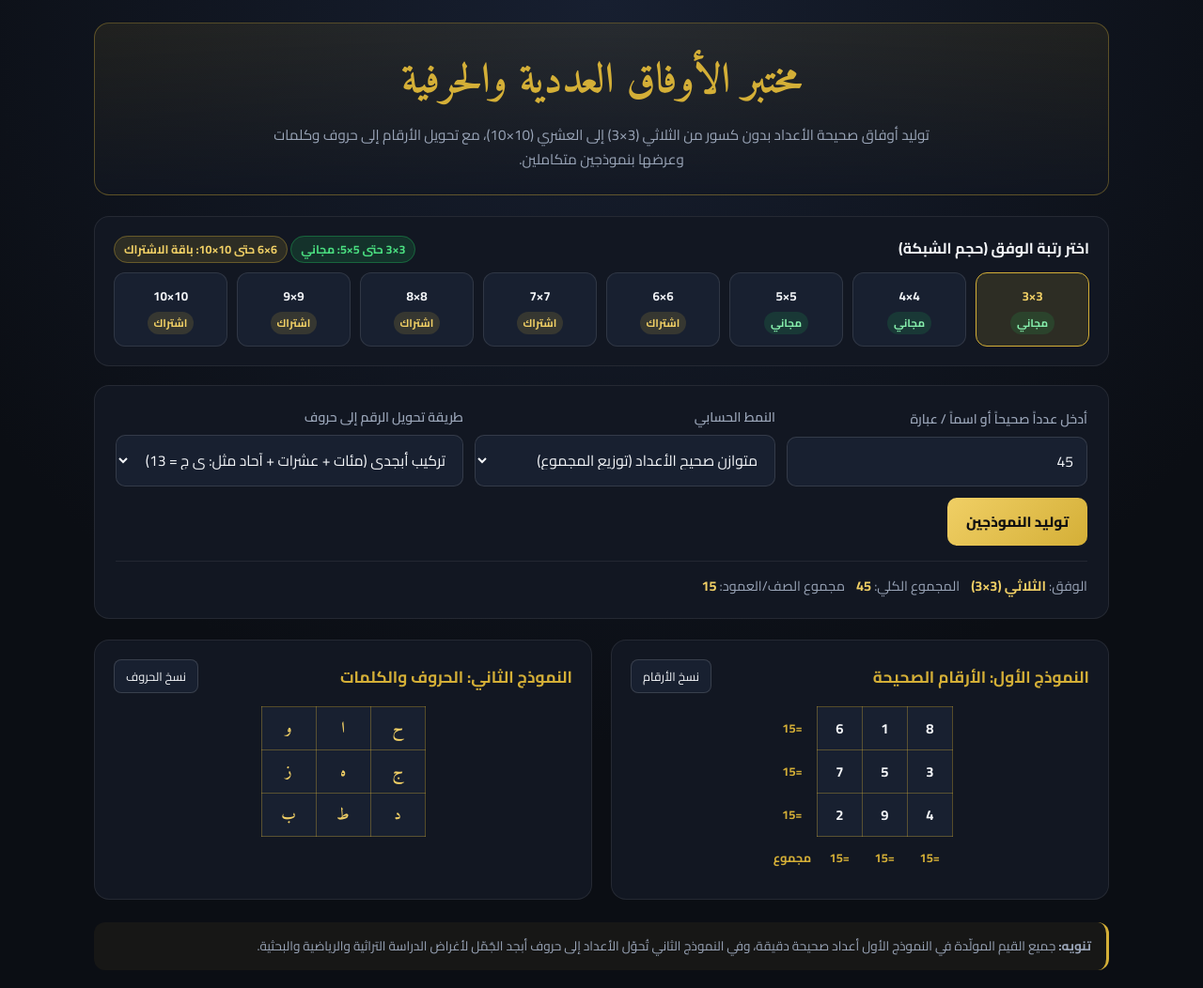
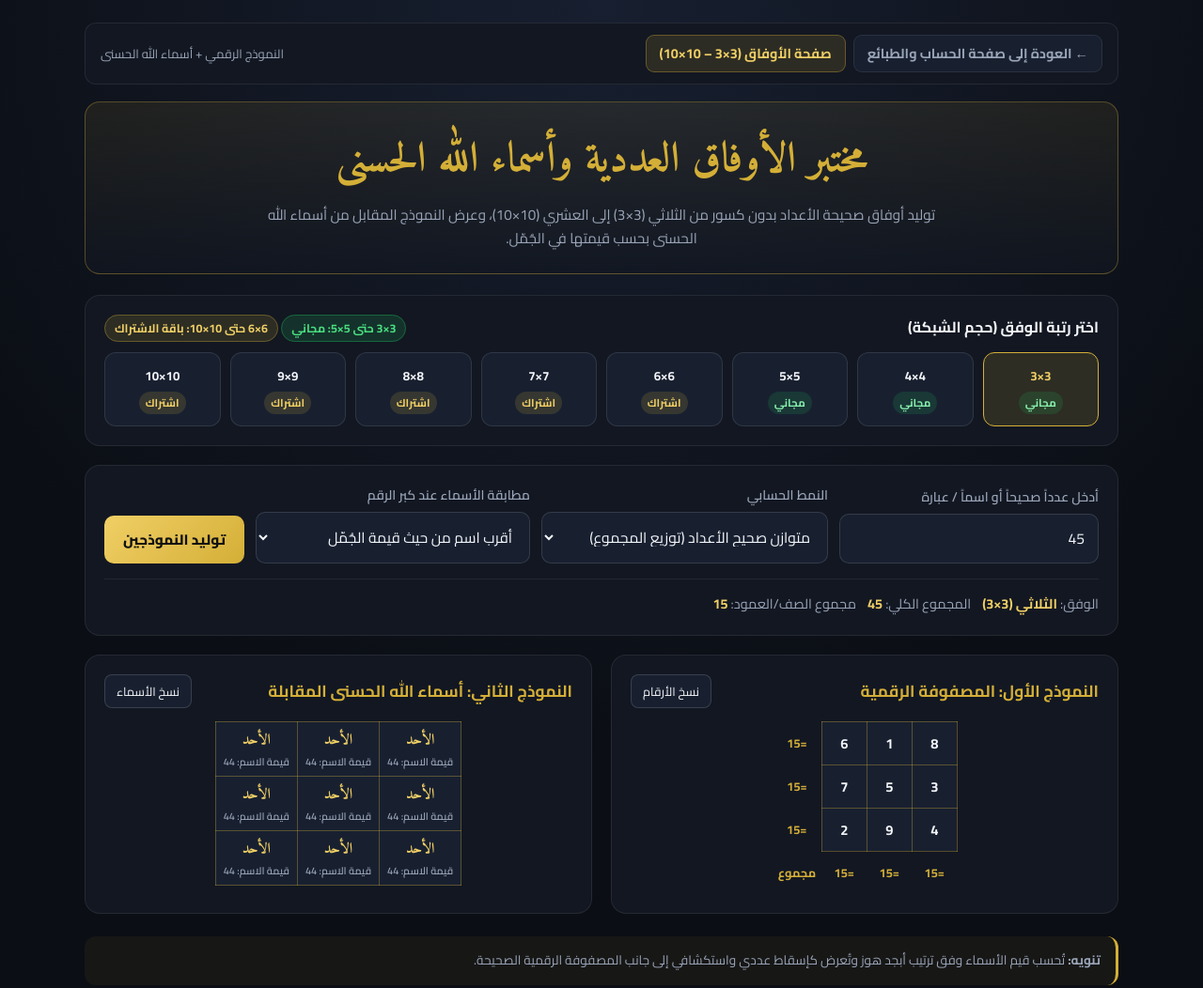
Before and after one commit to salsalmany1-ux/awfaq-abjad, a plain HTML site: page wafq.html in a window 1280 px wide. Shown: the top 1052 px of the page at 94% size. Drawn offline with Linux system fonts and the light colour scheme.

Commit message:
Update wafq.html

```diff
--- a/wafq.html
+++ b/wafq.html
@@ -3,7 +3,7 @@
 <head>
   <meta charset="UTF-8" />
   <meta name="viewport" content="width=device-width, initial-scale=1.0" />
-  <title>مختبر الأوفاق (3×3 حتى 10×10) | أرقام وحروف</title>
+  <title>مختبر الأوفاق (3×3 حتى 10×10) | أرقام وأسماء الله الحسنى</title>
   <link rel="preconnect" href="https://fonts.googleapis.com">
   <link rel="preconnect" href="https://fonts.gstatic.com" crossorigin>
   <link href="https://fonts.googleapis.com/css2?family=Amiri:wght@700&family=Cairo:wght@400;600;700;800&display=swap" rel="stylesheet">
@@ -18,7 +18,6 @@
       --gold-border: rgba(212, 175, 55, 0.35);
       --text: #f3f5f8;
       --muted: #9aa5b8;
-      --success: #22c55e;
       --radius: 16px;
     }
 
@@ -34,8 +33,45 @@
     }
 
     .container {
-      max-width: 1080px;
+      max-width: 1100px;
       margin: 0 auto;
+    }
+
+    .nav-bar {
+      display: flex;
+      flex-wrap: wrap;
+      justify-content: space-between;
+      align-items: center;
+      gap: 10px;
+      margin-bottom: 18px;
+      padding: 12px 16px;
+      background: var(--surface);
+      border: 1px solid rgba(255,255,255,0.08);
+      border-radius: 12px;
+    }
+
+    .nav-links {
+      display: flex;
+      flex-wrap: wrap;
+      gap: 8px;
+    }
+
+    .nav-link {
+      text-decoration: none;
+      color: var(--muted);
+      background: var(--surface-2);
+      border: 1px solid rgba(255,255,255,0.08);
+      padding: 7px 14px;
+      border-radius: 9px;
+      font-size: 0.9rem;
+      font-weight: 700;
+      transition: 0.2s ease;
+    }
+
+    .nav-link.active, .nav-link:hover {
+      color: var(--gold-bright);
+      border-color: var(--gold-border);
+      background: var(--gold-soft);
     }
 
     header {
@@ -57,11 +93,11 @@
     header p {
       color: var(--muted);
       font-size: 0.95rem;
-      max-width: 720px;
+      max-width: 740px;
       margin: 0 auto;
     }
 
-    .size-selector-card {
+    .size-selector-card, .controls-card {
       background: var(--surface);
       border: 1px solid rgba(255,255,255,0.08);
       border-radius: var(--radius);
@@ -105,7 +141,6 @@
     }
 
     .size-btn {
-      position: relative;
       background: var(--surface-2);
       color: var(--text);
       border: 1px solid rgba(255,255,255,0.1);
@@ -146,14 +181,6 @@
     .size-btn.pro-btn .tag {
       background: rgba(212, 175, 55, 0.16);
       color: var(--gold-bright);
-    }
-
-    .controls-card {
-      background: var(--surface);
-      border: 1px solid rgba(255,255,255,0.08);
-      border-radius: var(--radius);
-      padding: 22px;
-      margin-bottom: 22px;
     }
 
     .controls-row {
@@ -282,11 +309,20 @@
       font-size: 0.92rem;
     }
 
-    table.grid-table td.letters-cell {
+    table.grid-table td.names-cell {
       font-family: 'Amiri', serif;
-      font-size: 1.05rem;
+      font-size: 0.98rem;
       color: var(--gold-bright);
-      min-width: 58px;
+      min-width: 72px;
+      padding: 6px 8px;
+    }
+
+    table.grid-table td.names-cell small {
+      display: block;
+      font-family: 'Cairo', sans-serif;
+      font-size: 0.68rem;
+      color: var(--muted);
+      font-weight: 600;
     }
 
     table.grid-table td.sum-cell {
@@ -298,7 +334,6 @@
       min-width: 44px;
     }
 
-    /* نافذة الاشتراك / الدفع للأحجام 6x6 إلى 10x10 */
     .paywall-card {
       background: linear-gradient(145deg, rgba(212,175,55,0.11), rgba(18,23,34,0.95));
       border: 1px solid var(--gold);
@@ -324,7 +359,7 @@
     .paywall-features {
       list-style: none;
       text-align: right;
-      max-width: 440px;
+      max-width: 460px;
       margin: 0 auto 22px;
       display: grid;
       gap: 8px;
@@ -357,12 +392,19 @@
 </head>
 <body>
   <div class="container">
+    <nav class="nav-bar">
+      <div class="nav-links">
+        <a href="index.html" class="nav-link">← العودة إلى صفحة الحساب والطبائع</a>
+        <a href="wafq.html" class="nav-link active">صفحة الأوفاق (3×3 – 10×10)</a>
+      </div>
+      <span style="font-size: 0.82rem; color: var(--muted);">النموذج الرقمي + أسماء الله الحسنى</span>
+    </nav>
+
     <header>
-      <h1>مختبر الأوفاق العددية والحرفية</h1>
-      <p>توليد أوفاق صحيحة الأعداد بدون كسور من الثلاثي (3×3) إلى العشري (10×10)، مع تحويل الأرقام إلى حروف وكلمات وعرضها بنموذجين متكاملين.</p>
+      <h1>مختبر الأوفاق العددية وأسماء الله الحسنى</h1>
+      <p>توليد أوفاق صحيحة الأعداد بدون كسور من الثلاثي (3×3) إلى العشري (10×10)، وعرض النموذج المقابل من أسماء الله الحسنى بحسب قيمتها في الجُمّل.</p>
     </header>
 
-    <!-- اختيار حجم الوفق -->
     <section class="size-selector-card">
       <div class="section-title">
         <span>اختر رتبة الوفق (حجم الشبكة)</span>
@@ -374,7 +416,6 @@
       <div class="sizes-grid" id="sizesGrid"></div>
     </section>
 
-    <!-- منطقة الإدخال والتحكم -->
     <section class="controls-card" id="controlsSection">
       <div class="controls-row">
         <div class="field">
@@ -389,10 +430,10 @@
           </select>
         </div>
         <div class="field">
-          <label for="letterMode">طريقة تحويل الرقم إلى حروف</label>
-          <select id="letterMode">
-            <option value="compound">تركيب أبجدي (مئات + عشرات + آحاد مثل: ي ج = 13)</option>
-            <option value="direct">قيمة حرفية مباشرة / تفصيلية</option>
+          <label for="matchMode">مطابقة الأسماء عند كبر الرقم</label>
+          <select id="matchMode">
+            <option value="nearest">أقرب اسم من حيث قيمة الجُمّل</option>
+            <option value="combo">دمج اسمين لتقريب القيمة إذا زاد الرقم</option>
           </select>
         </div>
         <button class="btn" id="generateBtn">توليد النموذجين</button>
@@ -400,11 +441,10 @@
       <div class="meta-bar" id="metaBar"></div>
     </section>
 
-    <!-- عرض النموذجين أو بوابة الاشتراك -->
     <div id="outputArea"></div>
 
     <div class="note">
-      <strong>تنويه:</strong> جميع القيم المولّدة في النموذج الأول أعداد صحيحة دقيقة، وفي النموذج الثاني تُحوّل الأعداد إلى حروف أبجد الجُمّل لأغراض الدراسة التراثية والرياضية والبحثية.
+      <strong>تنويه:</strong> تُحسب قيم الأسماء وفق ترتيب أبجد هوز وتُعرض كإسقاط عددي واستكشافي إلى جانب المصفوفة الرقمية الصحيحة.
     </div>
   </div>
 
@@ -418,10 +458,35 @@
       'ذ': 700, 'ض': 800, 'ظ': 900, 'غ': 1000
     };
 
-    // حروف الجُمّل للآحاد والعشرات والمئات
-    const ONES_MAP = { 1: 'ا', 2: 'ب', 3: 'ج', 4: 'د', 5: 'ه', 6: 'و', 7: 'ز', 8: 'ح', 9: 'ط' };
-    const TENS_MAP = { 10: 'ي', 20: 'ك', 30: 'ل', 40: 'م', 50: 'ن', 60: 'س', 70: 'ع', 80: 'ف', 90: 'ص' };
-    const HUND_MAP = { 100: 'ق', 200: 'ر', 300: 'ش', 400: 'ت', 500: 'ث', 600: 'خ', 700: 'ذ', 800: 'ض', 900: 'ظ', 1000: 'غ' };
+    // قائمة مختارة من أسماء الله الحسنى مع حساب قيمة كل اسم وفق أبجد هوز
+    const RAW_ASMA = [
+      'الرحمن', 'الرحيم', 'الملك', 'القدوس', 'السلام', 'المؤمن', 'المهيمن', 'العزيز',
+      'الجبار', 'المتكبر', 'الخالق', 'البارئ', 'المصور', 'الغفار', 'القهار', 'الوهاب',
+      'الرزاق', 'الفتاح', 'العليم', 'القابض', 'الباسط', 'الخافض', 'الرافع', 'المعز',
+      'المذل', 'السميع', 'البصير', 'الحكم', 'العدل', 'اللطيف', 'الخبير', 'الحليم',
+      'العظيم', 'الغفور', 'الشكور', 'العلي', 'الكبير', 'الحفيظ', 'المقيت', 'الحسيب',
+      'الجليل', 'الكريم', 'الرقيب', 'المجيب', 'الواسع', 'الحكيم', 'الودود', 'المجيد',
+      'الباعث', 'الشهيد', 'الحق', 'الوكيل', 'القوي', 'المتين', 'الولي', 'الحميد',
+      'المحصي', 'المبدئ', 'المعيد', 'المحيي', 'المميت', 'الحي', 'القيوم', 'الواجد',
+      'الماجد', 'الواحد', 'الأحد', 'الصمد', 'القادر', 'المقتدر', 'المقدم', 'المؤخر',
+      'الأول', 'الآخر', 'الظاهر', 'الباطن', 'الوالي', 'المتعالي', 'البر', 'التواب',
+      'المنتقم', 'العفو', 'الرؤوف', 'مالك الملك', 'ذو الجلال والإكرام', 'المقسط',
+      'الجامع', 'الغني', 'المغني', 'المانع', 'الضار', 'النافع', 'النور', 'الهادي',
+      'البديع', 'الباقي', 'الوارث', 'الرشيد', 'الصبور'
+    ];
+
+    function calcAbjadSum(str) {
+      let sum = 0;
+      for (const ch of str) {
+        if (ABJAD_VALUES[ch]) sum += ABJAD_VALUES[ch];
+      }
+      return sum;
+    }
+
+    const ASMA_WITH_VAL = RAW_ASMA.map(name => ({
+      name,
+      val: calcAbjadSum(name)
+    }));
 
     const SIZE_NAMES = {
       3: 'الثلاثي (3×3)',
@@ -435,15 +500,7 @@
     };
 
     let selectedSize = 3;
-    let isProUnlocked = false; // يمكن تفعيلها مؤقتاً للتجربة من نافذة الاشتراك
-
-    function calcAbjadSum(str) {
-      let sum = 0;
-      for (const ch of str) {
-        if (ABJAD_VALUES[ch]) sum += ABJAD_VALUES[ch];
-      }
-      return sum;
-    }
+    let isProUnlocked = false;
 
     function parseTargetInteger(val) {
       const clean = val.trim();
@@ -454,7 +511,6 @@
       return fromText > 0 ? fromText : 45;
     }
 
-    // توليد مربع سحري صحيح الأعداد للأعداد الفردية (الطريقة السيامية)
     function generateOddMagicSquare(n) {
       const grid = Array.from({ length: n }, () => Array(n).fill(0));
       let r = 0;
@@ -474,10 +530,8 @@
       return grid;
     }
 
-    // توليد مربع سحري صحيح الأعداد للأعداد الزوجية (4, 6, 8, 10)
     function generateEvenMagicSquare(n) {
       if (n % 4 === 0) {
-        // طريقة التبادل القطري لمضاعفات 4 (4x4, 8x8)
         const grid = Array.from({ length: n }, (_, r) =>
           Array.from({ length: n }, (_, c) => r * n + c + 1)
         );
@@ -491,7 +545,6 @@
         }
         return grid;
       } else {
-        // طريقة Strachey للأعداد الزوجية غير القابلة للقسمة على 4 (6x6, 10x10)
         const half = n / 2;
         const subSquare = generateOddMagicSquare(half);
         const grid = Array.from({ length: n }, () => Array(n).fill(0));
@@ -530,7 +583,6 @@
       return (n % 2 === 1) ? generateOddMagicSquare(n) : generateEvenMagicSquare(n);
     }
 
-    // ضبط الشبكة على مجموع مستهدف بأعداد صحيحة 100% دون أي كسور
     function buildIntegerWafq(n, rawInput, mode) {
       const base = generateBaseMagic(n);
       const totalCells = n * n;
@@ -546,9 +598,6 @@
       }
 
       const desiredSum = parseTargetInteger(rawInput);
-
-      // لتجنب الكسور: نبحث عن خطوة صحيحة (step >= 1) وإزاحة صحيحة (offset)
-      // بحيث يكون مجموع المصفوفة = desiredSum أو أقرب مجموع صحيح ممكن
       let bestStep = 1;
       let bestOffset = 0;
       let bestDiff = Infinity;
@@ -582,41 +631,55 @@
       return { grid, actualSum, rowMagic, adjustedNote };
     }
 
-    // تحويل رقم صحيح إلى حروف أبجدية (نموذج الحروف والكلمات)
-    function numberToAbjadLetters(num, mode) {
-      if (num <= 0) return 'ـ';
-      let n = Math.floor(num);
-      const parts = [];
-
-      if (mode === 'direct') {
-        if (HUND_MAP[n]) return HUND_MAP[n];
-        if (TENS_MAP[n]) return TENS_MAP[n];
-        if (ONES_MAP[n]) return ONES_MAP[n];
+    // إيجاد الاسم المقابل أو الأقرب من أسماء الله الحسنى
+    function mapNumberToAsma(num, matchMode) {
+      // مطابقة مباشرة أولاً
+      const exact = ASMA_WITH_VAL.find(item => item.val === num);
+      if (exact) {
+        return { label: exact.name, sub: `${exact.val}` };
       }
 
-      // تفكيك هرمي (ألف، مئات، عشرات، آحاد)
-      while (n >= 1000) {
-        parts.push('غ');
-        n -= 1000;
+      if (matchMode === 'combo') {
+        let bestPair = null;
+        let bestDiff = Infinity;
+
+        for (let i = 0; i < ASMA_WITH_VAL.length; i++) {
+          for (let j = i; j < ASMA_WITH_VAL.length; j++) {
+            const sum = ASMA_WITH_VAL[i].val + ASMA_WITH_VAL[j].val;
+            const diff = Math.abs(sum - num);
+            if (diff < bestDiff) {
+              bestDiff = diff;
+              bestPair = [ASMA_WITH_VAL[i], ASMA_WITH_VAL[j], sum];
+              if (diff === 0) break;
+            }
+          }
+          if (bestDiff === 0) break;
+        }
+
+        if (bestPair) {
+          const [a, b, sum] = bestPair;
+          return {
+            label: a.name === b.name ? a.name : `${a.name} • ${b.name}`,
+            sub: `قيمة: ${sum}`
+          };
+        }
       }
 
-      const hundreds = Math.floor(n / 100) * 100;
-      if (hundreds > 0 && HUND_MAP[hundreds]) {
-        parts.push(HUND_MAP[hundreds]);
-        n %= 100;
+      // أقرب اسم منفرد في القيمة
+      let nearest = ASMA_WITH_VAL[0];
+      let minDiff = Math.abs(nearest.val - num);
+      for (const item of ASMA_WITH_VAL) {
+        const diff = Math.abs(item.val - num);
+        if (diff < minDiff) {
+          minDiff = diff;
+          nearest = item;
+        }
       }
 
-      const tens = Math.floor(n / 10) * 10;
-      if (tens > 0 && TENS_MAP[tens]) {
-        parts.push(TENS_MAP[tens]);
-        n %= 10;
-      }
-
-      if (n > 0 && ONES_MAP[n]) {
-        parts.push(ONES_MAP[n]);
-      }
-
-      return parts.length ? parts.join(' ') : String(num);
+      return {
+        label: nearest.name,
+        sub: `قيمة الاسم: ${nearest.val}`
+      };
     }
 
     function renderSizeButtons() {
@@ -645,11 +708,11 @@
       document.getElementById('outputArea').innerHTML = `
         <div class="paywall-card">
           <h2>الوفق ${SIZE_NAMES[selectedSize]} متاح ضمن باقة الاشتراك</h2>
-          <p>الأحجام من 3×3 إلى 5×5 مجانية بالكامل، بينما الأوفاق الكبيرة من 6×6 حتى 10×10 مخصصة للمشتركين نظراً لتعقيد المصفوفات وتوليد النماذج الحرفية الكاملة.</p>
+          <p>الأحجام من 3×3 إلى 5×5 مجانية بالكامل، بينما الأوفاق الكبيرة من 6×6 حتى 10×10 مخصصة للمشتركين.</p>
           <ul class="paywall-features">
-            <li>توليد أوفاق صحيحة الأعداد من 6×6 حتى 10×10 (حتى 100 خانة)</li>
-            <li>تحويل تلقائي كامل لجميع الخلايا إلى حروف وكلمات أبجدية</li>
-            <li>تصدير ونسخ النموذجين الرقمي والحرفي بضغطة واحدة</li>
+            <li>توليد أوفاق صحيحة الأعداد من 6×6 حتى 10×10</li>
+            <li>النموذج المقابل من أسماء الله الحسنى لكل خانة</li>
+            <li>نسخ سريع للنموذجين الرقمي والاسمي</li>
           </ul>
           <div class="paywall-actions">
             <button class="btn" onclick="alert('سيتم ربط بوابة الدفع / الاشتراك هنا قريباً.')">اشترك لفتح 6×6 – 10×10</button>
@@ -675,7 +738,7 @@
       document.getElementById('controlsSection').style.display = 'block';
       const rawInput = document.getElementById('targetInput').value;
       const mode = document.getElementById('modeSelect').value;
-      const letterMode = document.getElementById('letterMode').value;
+      const matchMode = document.getElementById('matchMode').value;
 
       const { grid, actualSum, rowMagic, adjustedNote } = buildIntegerWafq(selectedSize, rawInput, mode);
       const n = selectedSize;
@@ -705,23 +768,24 @@
       }
       numTable += '<td class="sum-cell">مجموع</td></tr></tbody></table>';
 
-      // النموذج الثاني: تحويل الأرقام إلى حروف وكلمات
-      const letterGrid = grid.map(row => row.map(val => numberToAbjadLetters(val, letterMode)));
-      let txtTable = '<table class="grid-table"><tbody>';
+      // النموذج الثاني: أسماء الله الحسنى المقابلة للرقم
+      const asmaGrid = grid.map(row => row.map(val => mapNumberToAsma(val, matchMode)));
+      let namesTable = '<table class="grid-table"><tbody>';
       for (let r = 0; r < n; r++) {
-        txtTable += '<tr>';
+        namesTable += '<tr>';
         for (let c = 0; c < n; c++) {
-          txtTable += `<td class="letters-cell" title="الرقم: ${grid[r][c]}">${letterGrid[r][c]}</td>`;
+          const cell = asmaGrid[r][c];
+          namesTable += `<td class="names-cell" title="الرقم في الوفق: ${grid[r][c]}">${cell.label}<small>${cell.sub}</small></td>`;
         }
-        txtTable += '</tr>';
+        namesTable += '</tr>';
       }
-      txtTable += '</tbody></table>';
+      namesTable += '</tbody></table>';
 
       document.getElementById('outputArea').innerHTML = `
         <div class="models-grid">
           <div class="model-card">
             <div class="model-header">
-              <h2>النموذج الأول: الأرقام الصحيحة</h2>
+              <h2>النموذج الأول: المصفوفة الرقمية</h2>
               <button class="copy-btn" id="copyNumBtn">نسخ الأرقام</button>
             </div>
             ${numTable}
@@ -729,10 +793,10 @@
 
           <div class="model-card">
             <div class="model-header">
-              <h2>النموذج الثاني: الحروف والكلمات</h2>
-              <button class="copy-btn" id="copyLettersBtn">نسخ الحروف</button>
+              <h2>النموذج الثاني: أسماء الله الحسنى المقابلة</h2>
+              <button class="copy-btn" id="copyNamesBtn">نسخ الأسماء</button>
             </div>
-            ${txtTable}
+            ${namesTable}
           </div>
         </div>
       `;
@@ -743,16 +807,22 @@
         alert('تم نسخ النموذج الرقمي.');
       });
 
-      document.getElementById('copyLettersBtn').addEventListener('click', () => {
-        const text = letterGrid.map(r => r.join('\t')).join('\n');
+      document.getElementById('copyNamesBtn').addEventListener('click', () => {
+        const text = asmaGrid.map(r => r.map(x => x.label).join('\t')).join('\n');
         navigator.clipboard.writeText(text);
-        alert('تم نسخ نموذج الحروف والكلمات.');
+        alert('تم نسخ نموذج أسماء الله الحسنى.');
       });
+    }
+
+    // قراءة القيمة المرسلة من صفحة الحساب عبر الرابط (?sum=...)
+    const params = new URLSearchParams(window.location.search);
+    if (params.get('sum')) {
+      document.getElementById('targetInput').value = params.get('sum');
     }
 
     document.getElementById('generateBtn').addEventListener('click', renderWorkspace);
     document.getElementById('modeSelect').addEventListener('change', renderWorkspace);
-    document.getElementById('letterMode').addEventListener('change', renderWorkspace);
+    document.getElementById('matchMode').addEventListener('change', renderWorkspace);
 
     renderSizeButtons();
     renderWorkspace();
```
